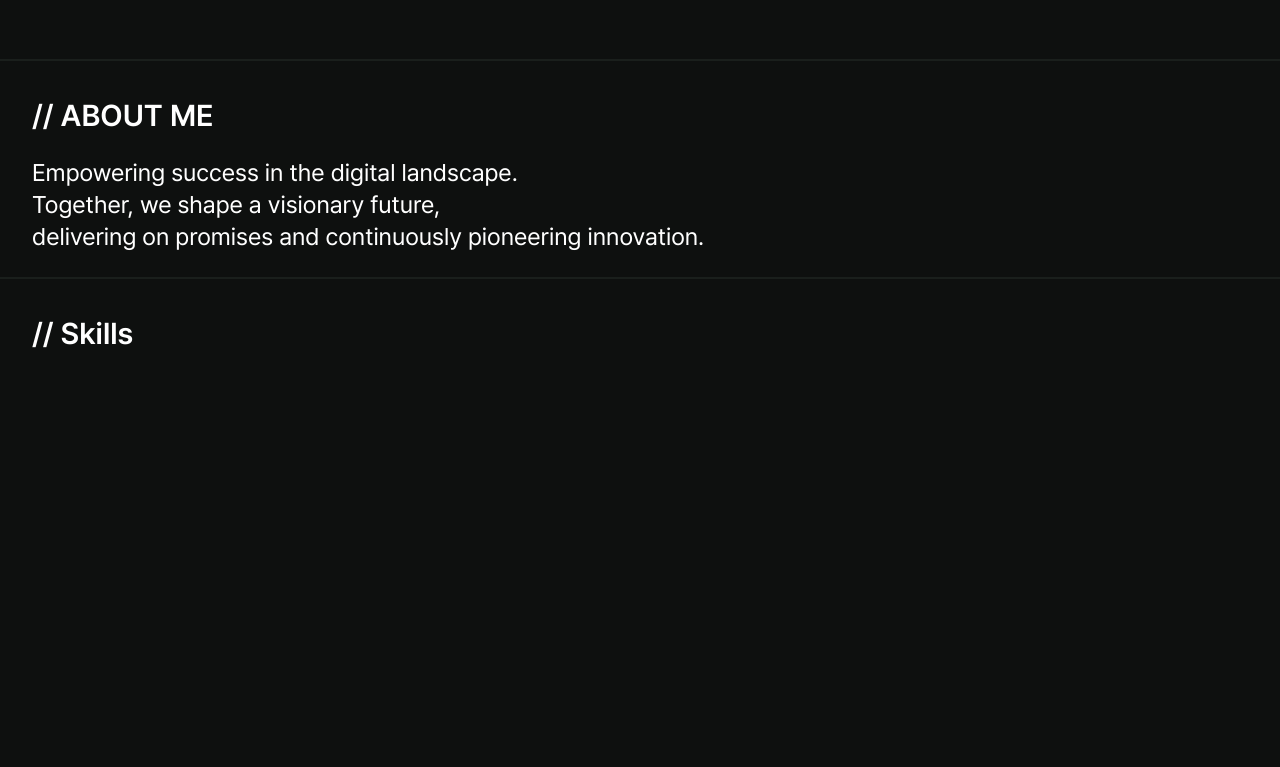
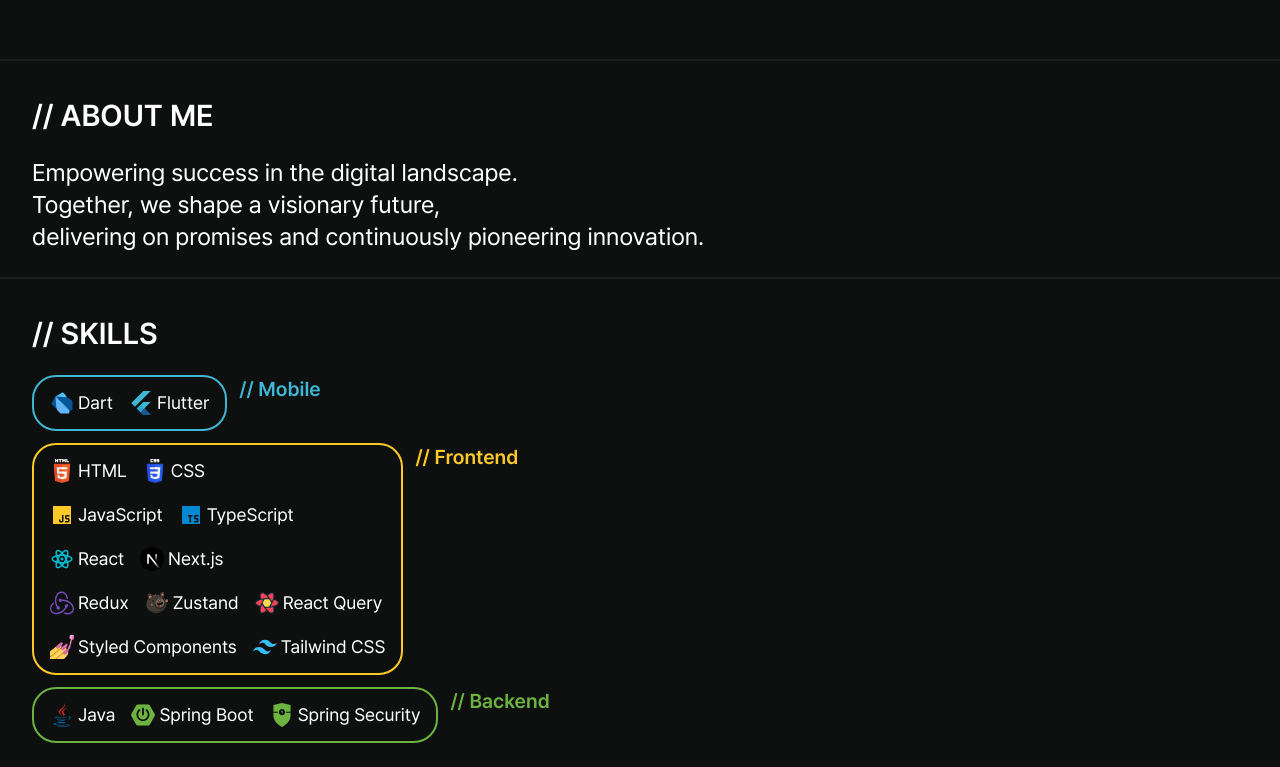
Before and after one commit to kwakseongjae/lamue-portfolio, a Next.js app: page / in a window 1280 px wide. Shown: the part 627-1394 px from the top of the page. Before the commit the page ends 1014 px from the top, so only its background shows below. Built offline with nearby package versions, Linux system fonts and the light colour scheme.

Commit message:
feat: Implement SkillBlock and SkillContainer components and apply them to SkillsSection

```diff
--- /dev/null
+++ b/src/shared/ui/SkillBlock.tsx
@@ -0,0 +1,61 @@
+'use client'
+
+import { useState, useEffect } from 'react'
+
+type SkillBlockProps = {
+  children: React.ReactNode
+  delay: number
+  color: keyof typeof borderColor
+  domain: 'Mobile' | 'Frontend' | 'Backend'
+}
+
+const borderColor = {
+  '#3FB6D3': 'border-[#3FB6D3]',
+  '#FFCA28': 'border-[#FFCA28]',
+  '#6DB33F': 'border-[#6DB33F]',
+}
+
+const domainColor = {
+  Mobile: 'text-[#3FB6D3]',
+  Frontend: 'text-[#FFCA28]',
+  Backend: 'text-[#6DB33F]',
+}
+
+export default function SkillBlock({ children, delay, color, domain }: SkillBlockProps) {
+  const [showBorder, setShowBorder] = useState(false)
+  const [showDomain, setShowDomain] = useState(false)
+
+  useEffect(() => {
+    const borderTimer = setTimeout(() => {
+      setShowBorder(true)
+    }, delay)
+
+    const domainTimer = setTimeout(() => {
+      setShowDomain(true)
+    }, delay + 500)
+
+    return () => {
+      clearTimeout(borderTimer)
+      clearTimeout(domainTimer)
+    }
+  }, [delay])
+
+  return (
+    <div className="flex space-x-3">
+      <div
+        className={`w-fit flex gap-4 rounded-3xl px-4 py-3 transition-all duration-500 border-2 ${
+          showBorder ? borderColor[color] : 'border-transparent'
+        }`}
+      >
+        {children}
+      </div>
+      <span
+        className={`text-xl font-semibold transition-opacity duration-500 ${
+          showDomain ? 'opacity-100' : 'opacity-0'
+        } ${domainColor[domain]}`}
+      >
+        // {domain}
+      </span>
+    </div>
+  )
+}
--- /dev/null
+++ b/src/shared/ui/SkillContainer.tsx
@@ -0,0 +1,7 @@
+type SkillContainerProps = {
+  children: React.ReactNode
+}
+
+export default function SkillContainer({ children }: SkillContainerProps) {
+  return <div className="flex flex-col gap-3">{children}</div>
+}
--- a/src/widgets/home/ui/SkillsSection.tsx
+++ b/src/widgets/home/ui/SkillsSection.tsx
@@ -1,10 +1,119 @@
+import {
+  CSSIcon,
+  DartIcon,
+  FlutterIcon,
+  HTMLIcon,
+  JavaIcon,
+  JavascriptIcon,
+  NextIcon,
+  ReactIcon,
+  ReactQueryIcon,
+  ReduxIcon,
+  SpringBootIcon,
+  SpringSecurityIcon,
+  StyledComponentsIcon,
+  TailwindCSSIcon,
+  TypescriptIcon,
+  ZustandIcon,
+} from '@/shared/assets'
 import SectionContainer from '@/shared/ui/SectionContainer'
 import SectionHeader from '@/shared/ui/SectionHeader'
+import SkillBlock from '@/shared/ui/SkillBlock'
+import SkillContainer from '@/shared/ui/SkillContainer'
 
 export default function SkillsSection() {
   return (
     <SectionContainer>
-      <SectionHeader>// Skills</SectionHeader>
+      <SectionHeader>// SKILLS</SectionHeader>
+      <SkillContainer>
+        {/* Mobile Skills */}
+        <SkillBlock delay={1000} color="#3FB6D3" domain="Mobile">
+          <div className="flex items-center gap-1">
+            <DartIcon className="w-6 h-6" />
+            <span className="text-lg">Dart</span>
+          </div>
+          <div className="flex items-center gap-1">
+            <FlutterIcon className="w-6 h-6" />
+            <span className="text-lg">Flutter</span>
+          </div>
+        </SkillBlock>
+
+        {/* Frontend Skills */}
+        <SkillBlock delay={2000} color="#FFCA28" domain="Frontend">
+          <div className="flex flex-col gap-4">
+            <div className="flex space-x-4">
+              <div className="flex items-center gap-1">
+                <HTMLIcon className="w-6 h-6" />
+                <span className="text-lg">HTML</span>
+              </div>
+              <div className="flex items-center gap-1">
+                <CSSIcon className="w-6 h-6" />
+                <span className="text-lg">CSS</span>
+              </div>
+            </div>
+            <div className="flex space-x-4">
+              <div className="flex items-center gap-1">
+                <JavascriptIcon className="w-6 h-6" />
+                <span className="text-lg">JavaScript</span>
+              </div>
+              <div className="flex items-center gap-1">
+                <TypescriptIcon className="w-6 h-6" />
+                <span className="text-lg">TypeScript</span>
+              </div>
+            </div>
+            <div className="flex space-x-4">
+              <div className="flex items-center gap-1">
+                <ReactIcon className="w-6 h-6" />
+                <span className="text-lg">React</span>
+              </div>
+              <div className="flex items-center gap-1">
+                <NextIcon className="w-6 h-6" />
+                <span className="text-lg">Next.js</span>
+              </div>
+            </div>
+            <div className="flex space-x-4">
+              <div className="flex items-center gap-1">
+                <ReduxIcon className="w-6 h-6" />
+                <span className="text-lg">Redux</span>
+              </div>
+              <div className="flex items-center gap-1">
+                <ZustandIcon className="w-6 h-6" />
+                <span className="text-lg">Zustand</span>
+              </div>
+              <div className="flex items-center gap-1">
+                <ReactQueryIcon className="w-6 h-6" />
+                <span className="text-lg">React Query</span>
+              </div>
+            </div>
+            <div className="flex space-x-4">
+              <div className="flex items-center gap-1">
+                <StyledComponentsIcon className="w-6 h-6" />
+                <span className="text-lg">Styled Components</span>
+              </div>
+              <div className="flex items-center gap-1">
+                <TailwindCSSIcon className="w-6 h-6" />
+                <span className="text-lg">Tailwind CSS</span>
+              </div>
+            </div>
+          </div>
+        </SkillBlock>
+
+        {/* Backend Skills */}
+        <SkillBlock delay={3000} color="#6DB33F" domain="Backend">
+          <div className="flex items-center gap-1">
+            <JavaIcon className="w-6 h-6" />
+            <span className="text-lg">Java</span>
+          </div>
+          <div className="flex items-center gap-1">
+            <SpringBootIcon className="w-6 h-6" />
+            <span className="text-lg">Spring Boot</span>
+          </div>
+          <div className="flex items-center gap-1">
+            <SpringSecurityIcon className="w-6 h-6" />
+            <span className="text-lg">Spring Security</span>
+          </div>
+        </SkillBlock>
+      </SkillContainer>
     </SectionContainer>
   )
 }
```
